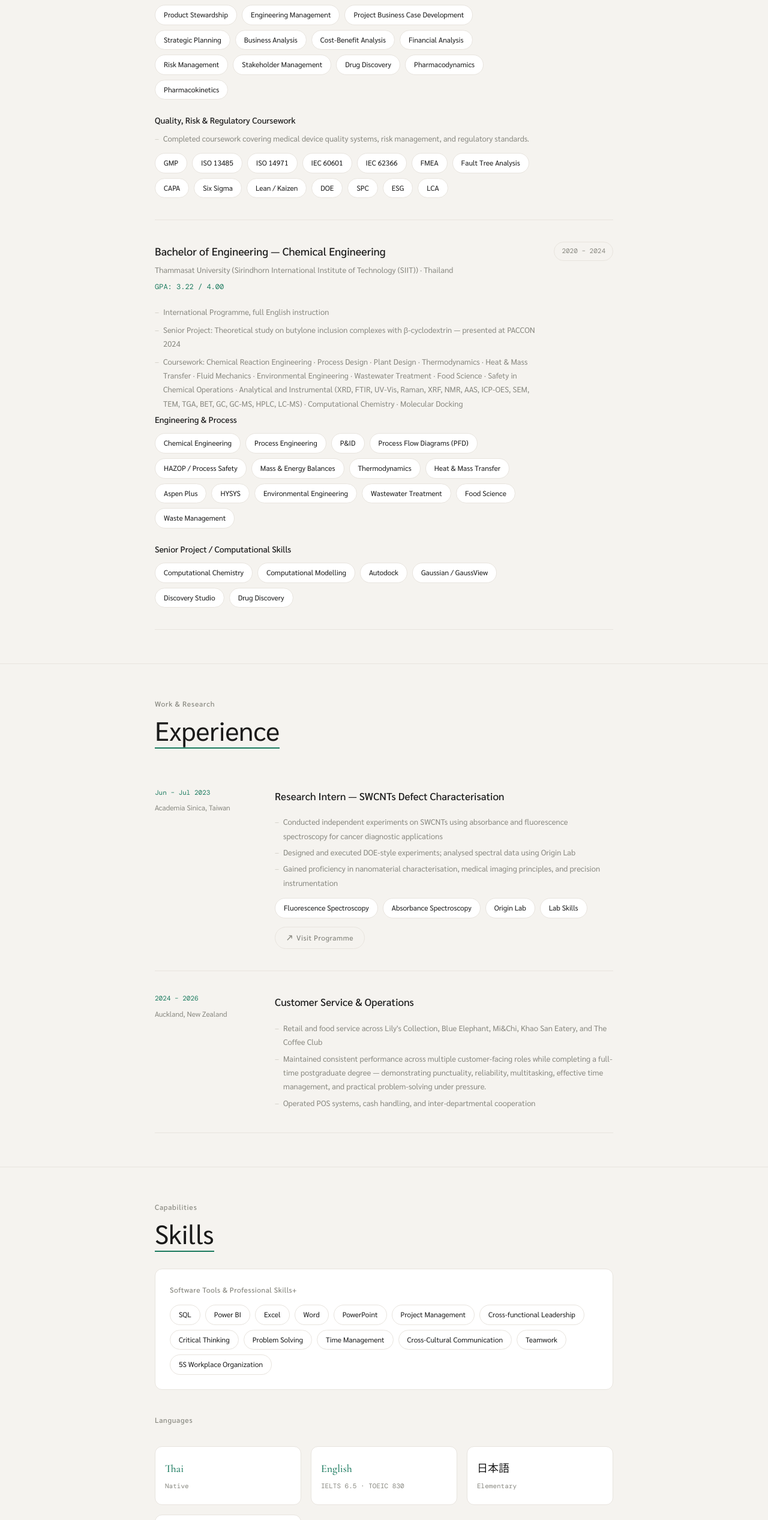
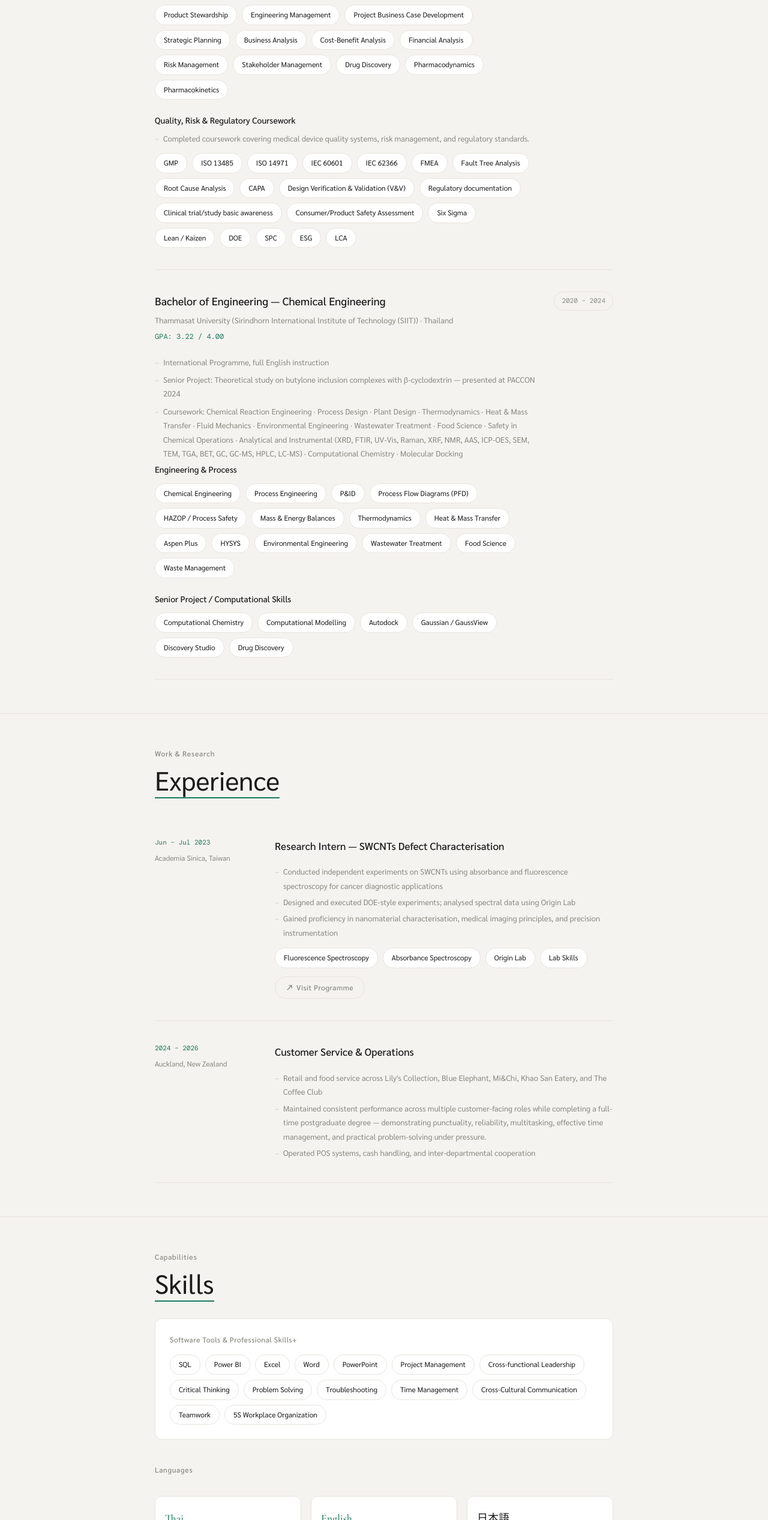
Before and after one commit to wlao034/portfolio, a Next.js app: page / in a window 1280 px wide. Shown: the part 2144-4678 px from the top of the page at 60% size. Built offline with nearby package versions, Linux system fonts and the light colour scheme.

Commit message:
Update page.tsx

```diff
--- a/app/page.tsx
+++ b/app/page.tsx
@@ -536,7 +536,7 @@ const content = {
             bullets: [
               'Completed coursework covering medical device quality systems, risk management, and regulatory standards.'
             ],
-            expertise: ['GMP', 'ISO 13485', 'ISO 14971', 'IEC 60601', 'IEC 62366', 'FMEA', 'Fault Tree Analysis', 'CAPA', 'Six Sigma', 'Lean / Kaizen', 'DOE', 'SPC', 'ESG', 'LCA']
+            expertise: ['GMP', 'ISO 13485', 'ISO 14971', 'IEC 60601', 'IEC 62366', 'FMEA', 'Fault Tree Analysis','Root Cause Analysis',  'CAPA', 'Design Verification & Validation (V&V)', 'Regulatory documentation' ,'Clinical trial/study basic awareness' , 'Consumer/Product Safety Assessment' , 'Six Sigma', 'Lean / Kaizen', 'DOE', 'SPC', 'ESG', 'LCA']
           }
         ]
       },
@@ -583,7 +583,7 @@ const content = {
     skillsEyebrow: 'Capabilities',
     skillsTitle: 'Skills',
     skills: [
-      { label: 'Software Tools & Professional Skills+', tags: ['SQL', 'Power BI', 'Excel', 'Word', 'PowerPoint', 'Project Management', 'Cross-functional Leadership', 'Critical Thinking', 'Problem Solving', 'Time Management', 'Cross-Cultural Communication', 'Teamwork', '5S Workplace Organization'] },
+      { label: 'Software Tools & Professional Skills+', tags: ['SQL', 'Power BI', 'Excel', 'Word', 'PowerPoint', 'Project Management', 'Cross-functional Leadership', 'Critical Thinking', 'Problem Solving', 'Troubleshooting','Time Management', 'Cross-Cultural Communication', 'Teamwork', '5S Workplace Organization'] },
     ],
     langEyebrow: 'Languages',
     languages: [
@@ -659,7 +659,7 @@ const content = {
         tagGroups: [
           { label: 'ทักษะจากวิทยานิพนธ์ปริญญาโท', tags: ['การวิเคราะห์ลักษณะวัสดุ (Materials Characterisation)', 'Microindentation', 'การออกแบบการทดลอง', 'การวิเคราะห์ข้อมูลทางสถิติ', 'Python', 'งานวิจัย', 'ทักษะห้องปฏิบัติการ'] },
           { label: 'ไฮไลท์ทางวิชาการ (Academic Highlights)', tags: ['สารกึ่งตัวนำ (Semiconductor)', 'อุปกรณ์ทางการแพทย์', 'อุปกรณ์ชีวการแพทย์', 'Machine Learning', 'การวิเคราะห์ข้อมูล', 'การวิเคราะห์ข้อมูลทางสถิติ', 'เทคโนโลยีการถ่ายภาพทางการแพทย์', 'OCT', 'วัสดุฟังก์ชัน', 'นาโนเทคโนโลยี', 'วัสดุนาโน', 'วัสดุขั้นสูง', 'เทคโนโลยีการลดของเสียและการรีไซเคิล', 'Product Stewardship', 'การบริหารจัดการงานวิศวกรรม', 'Project Business Case Development', 'การวางแผนเชิงกลยุทธ์', 'การวิเคราะห์ธุรกิจ', 'การวิเคราะห์ต้นทุนและผลประโยชน์', 'การวิเคราะห์ทางการเงิน', 'การบริหารจัดการความเสี่ยง', 'การบริหารจัดการผู้มีส่วนได้ส่วนเสีย', 'การค้นคว้าและพัฒนายา (Drug Discovery)', 'เภสัชพลศาสตร์ (Pharmacodynamics)', 'เภสัชจลนศาสตร์ (Pharmacokinetics)'] },
-          { label: 'ทักษะเพิ่มเติมจากปริญญาโท — คุณภาพและกฎระเบียบ', tags: ['GMP', 'ISO 13485', 'ISO 14971', 'IEC 60601', 'IEC 62366', 'FMEA', 'Fault Tree Analysis', 'CAPA', 'Six Sigma', 'Lean / Kaizen', 'DOE', 'SPC', 'ESG', 'LCA'] },
+          { label: 'ทักษะเพิ่มเติมจากปริญญาโท — คุณภาพและกฎระเบียบ', tags: ['GMP', 'ISO 13485', 'ISO 14971', 'IEC 60601', 'IEC 62366', 'FMEA', 'Fault Tree Analysis', 'Root Cause Analysis', 'CAPA', 'Design Verification & Validation (V&V)','เอกสารด้านกฎระเบียบ', 'การทดลองและการศึกษาทางคลินิก', 'การประเมินความปลอดภัยของผลิตภัณฑ์', 'Six Sigma', 'Lean / Kaizen', 'DOE', 'SPC', 'ESG', 'LCA'] },
         ],
       },
       {
@@ -705,7 +705,7 @@ const content = {
     skillsEyebrow: 'ความสามารถ',
     skillsTitle: 'ทักษะ',
     skills: [
-      { label: 'เครื่องมือซอฟต์แวร์ & ทักษะวิชาชีพ+', tags: ['SQL', 'Power BI', 'Excel', 'Word', 'PowerPoint', 'การบริหารโครงการ', 'นำทีมข้ามสายงาน', 'คิดวิเคราะห์', 'แก้ปัญหา', 'บริหารเวลา', 'สื่อสารข้ามวัฒนธรรม', 'ทำงานเป็นทีม', '5ส (5S)'] },
+      { label: 'เครื่องมือซอฟต์แวร์ & ทักษะวิชาชีพ+', tags: ['SQL', 'Power BI', 'Excel', 'Word', 'PowerPoint', 'การบริหารโครงการ', 'นำทีมข้ามสายงาน', 'คิดวิเคราะห์', 'แก้ปัญหา', 'การค้นหาและแก้ไขต้นตอของปัญหา', 'บริหารเวลา', 'สื่อสารข้ามวัฒนธรรม', 'ทำงานเป็นทีม', '5ส (5S)'] },
     ],
     langEyebrow: 'ภาษา',
     languages: [
```
